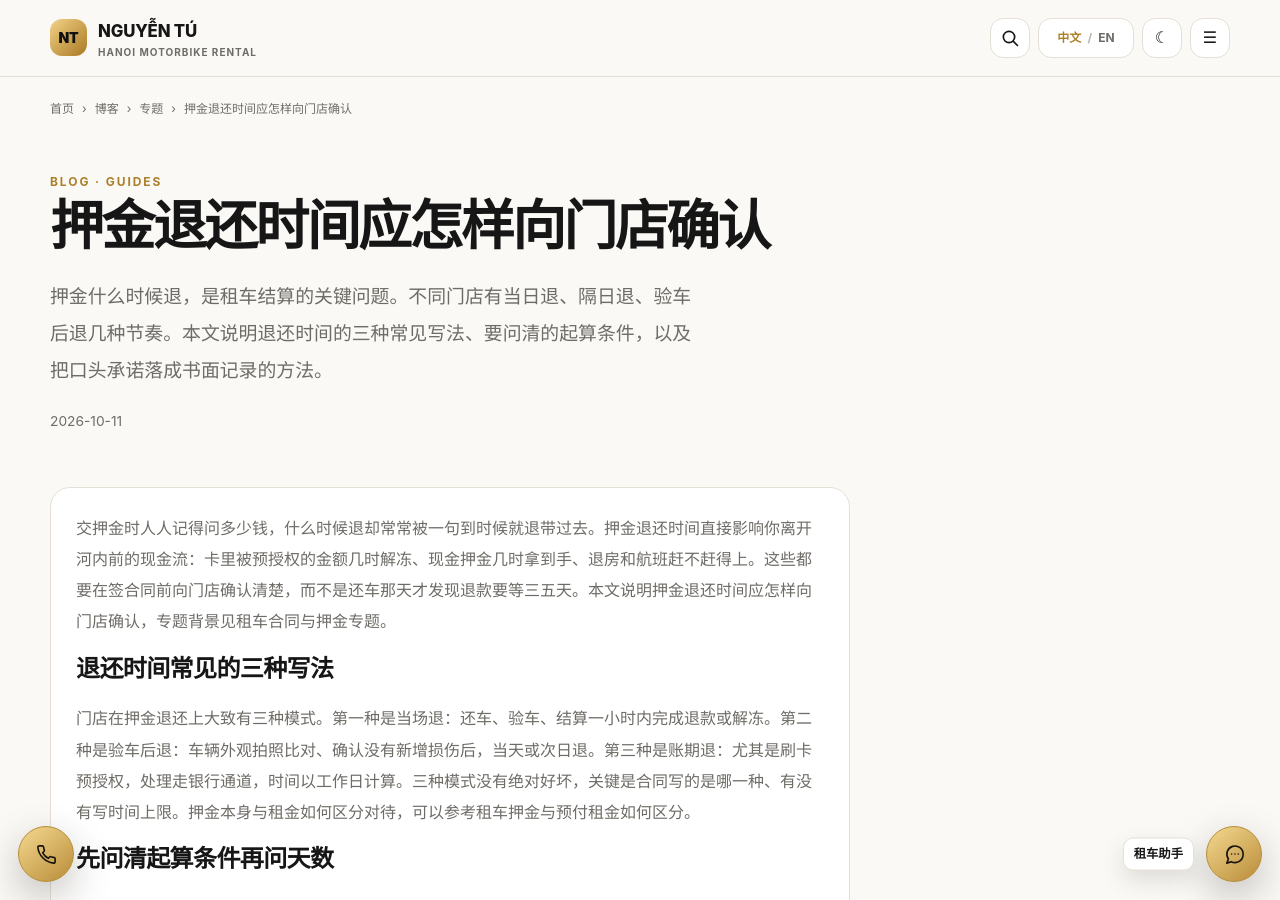
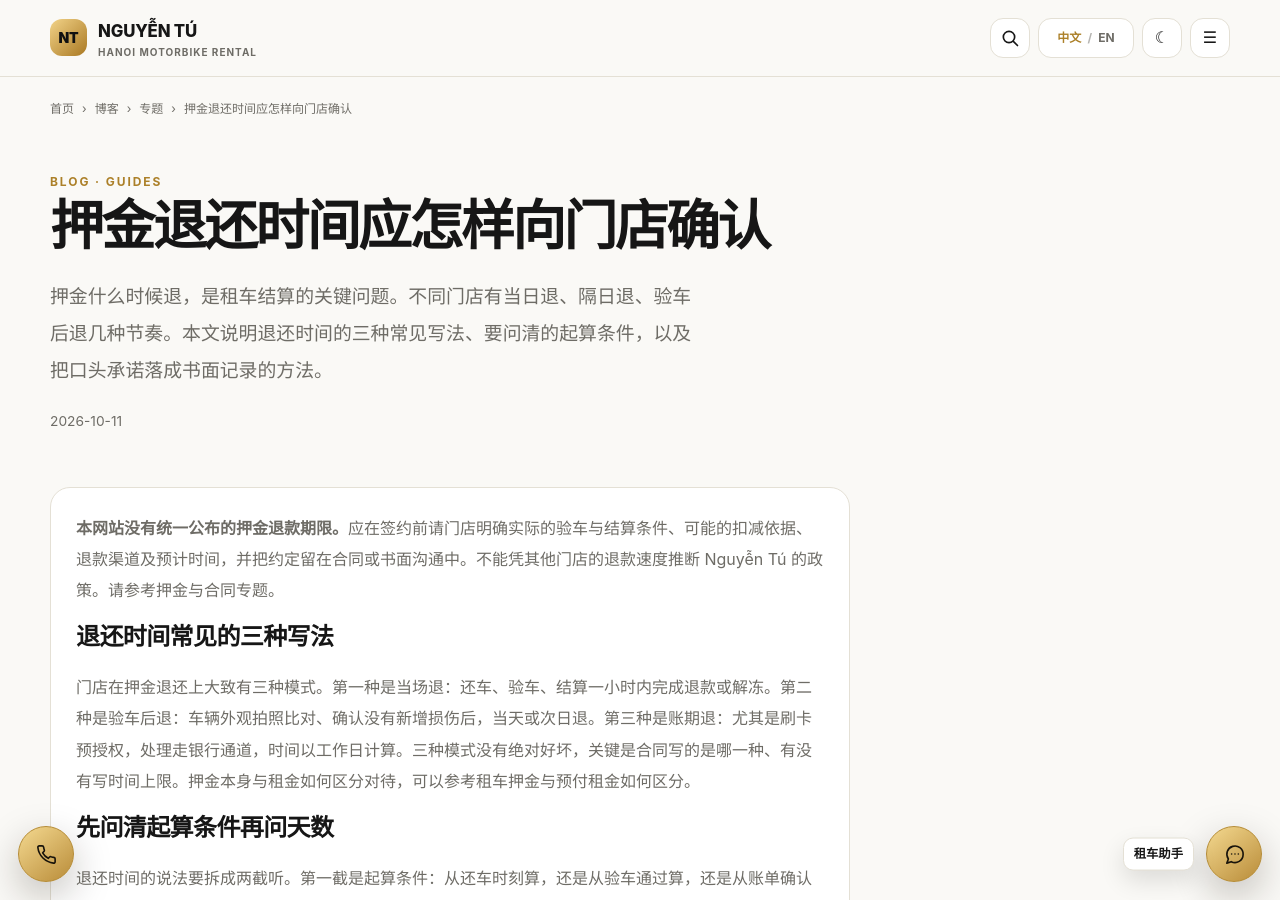
Before and after one commit to thuexemayhanoi/china, a Jekyll site: the page built from _posts/2026-10-11-hanoi-guides-contracts-18.md, in a window 1280 px wide and 900 px high. Built offline with Jekyll 4.4.1, drawn with Linux system fonts in a browser that asks for light colours.

Commit message:
seo(china): make CN-0218 refund timing answer accurate and non-promissory

```diff
--- a/_posts/2026-10-11-hanoi-guides-contracts-18.md
+++ b/_posts/2026-10-11-hanoi-guides-contracts-18.md
@@ -12,7 +12,7 @@ seo_silo: "guides/contracts"
 breadcrumbs: [{"label": "博客", "href": "/blog/"}, {"label": "专题", "href": "/topics/guides/contracts/"}, {"label": "押金退还时间应怎样向门店确认"}]
 publication_method: "automated_qa"
 ---
-交押金时人人记得问多少钱，什么时候退却常常被一句到时候就退带过去。押金退还时间直接影响你离开河内前的现金流：卡里被预授权的金额几时解冻、现金押金几时拿到手、退房和航班赶不赶得上。这些都要在签合同前向门店确认清楚，而不是还车那天才发现退款要等三五天。本文说明押金退还时间应怎样向门店确认，专题背景见[租车合同与押金专题](/topics/guides/contracts/)。
+**本网站没有统一公布的押金退款期限。**应在签约前请门店明确实际的验车与结算条件、可能的扣减依据、退款渠道及预计时间，并把约定留在合同或书面沟通中。不能凭其他门店的退款速度推断 Nguyễn Tú 的政策。请参考[押金与合同专题](/topics/guides/contracts/)。
 
 ## 退还时间常见的三种写法
 
```
